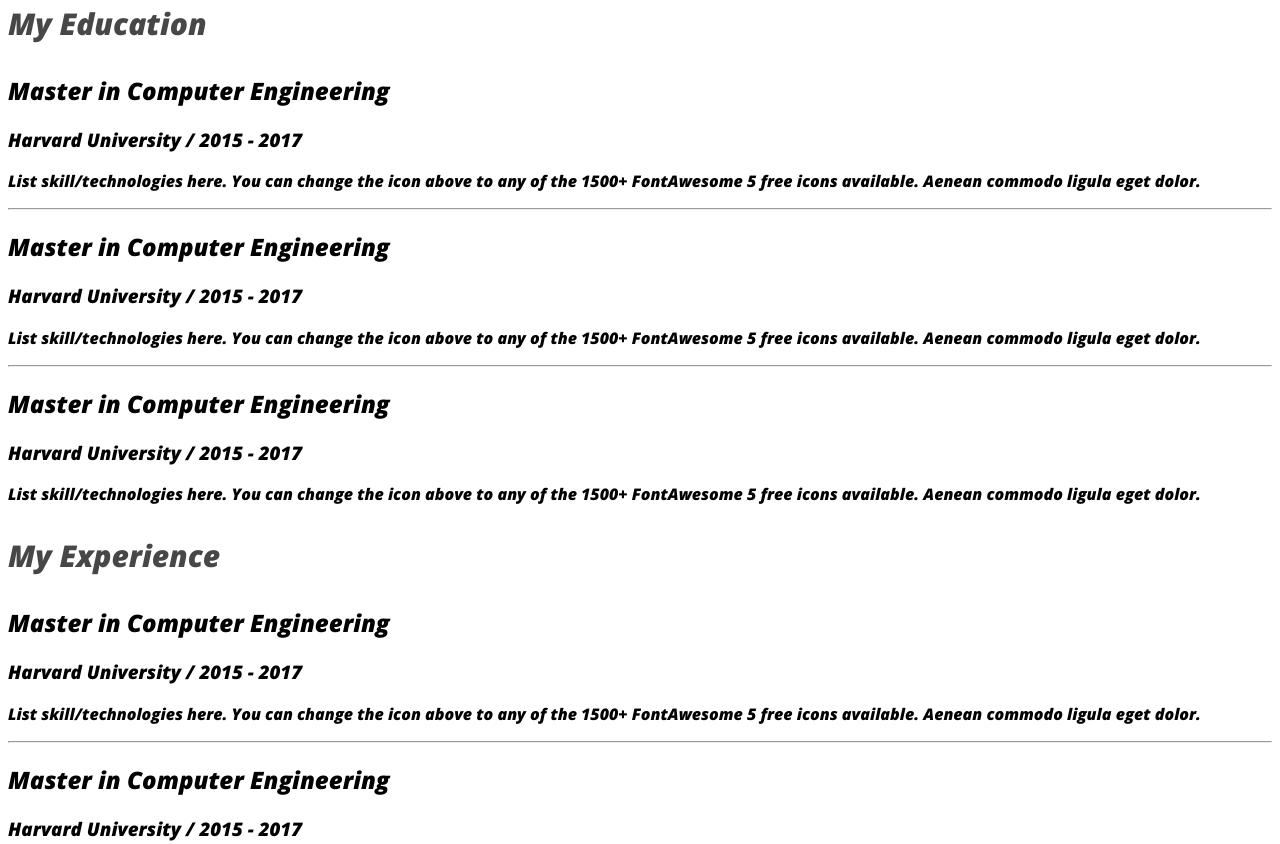
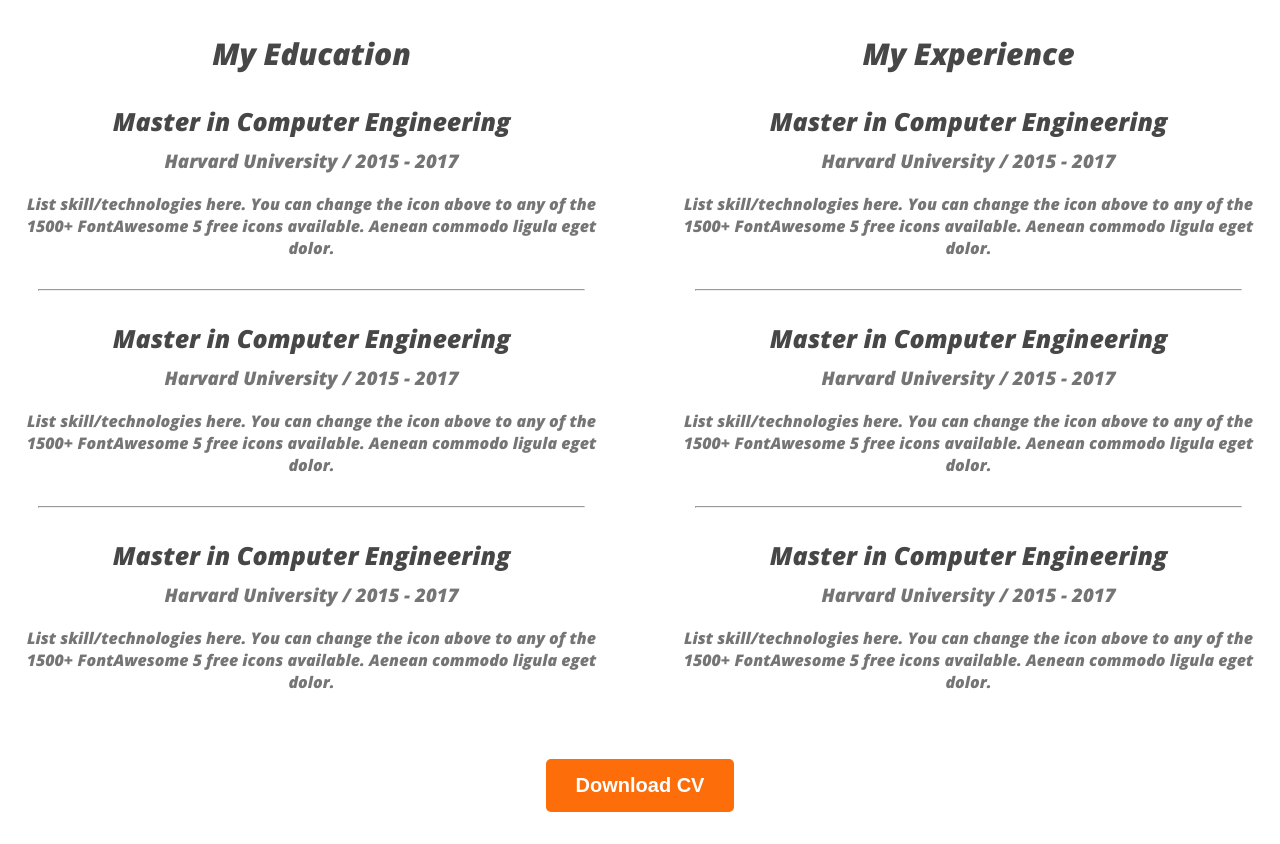
Before and after one commit to ShofiurRahmanRabby/portfolio-website, a plain HTML site: page index.html in a window 1280 px wide. Shown: the part 2473-3317 px from the top of the page. After the commit the page ends 3293 px from the top, so only its background shows below. Drawn offline with nearby package versions, Linux system fonts and the light colour scheme.

Commit message:
finish cv

```diff
--- a/index.html
+++ b/index.html
@@ -146,6 +146,9 @@
          </div>
        </div>
      </div>
+     <div class="download-cv">
+        <button class="btn-primary"><i class="fa-solid fa-download"></i> Download CV</button>
+    </div>
     </section>
     </main>
     <footer>
--- a/style.css
+++ b/style.css
@@ -140,3 +140,32 @@
     font-size: 30px;
     font-weight: 700;
 }
+.resume-container{
+    display: flex;
+    justify-content: space-around;
+    gap: 50px;
+    text-align: center;
+}
+.resume-item-title{
+    color: #474747;
+    font-size: 25px;
+    font-weight: 700;
+    margin-bottom: 10px;
+}
+.resume-item-institute {
+    margin-bottom: 20px;
+    margin-top: 0px;
+}
+
+.resume-item-institute,
+.resume-item-description{
+    color: #757575;
+}
+.resume-container hr{
+    margin: 30px;
+}
+
+.download-cv {
+    text-align: center;
+    margin-top: 50px;
+}
```
